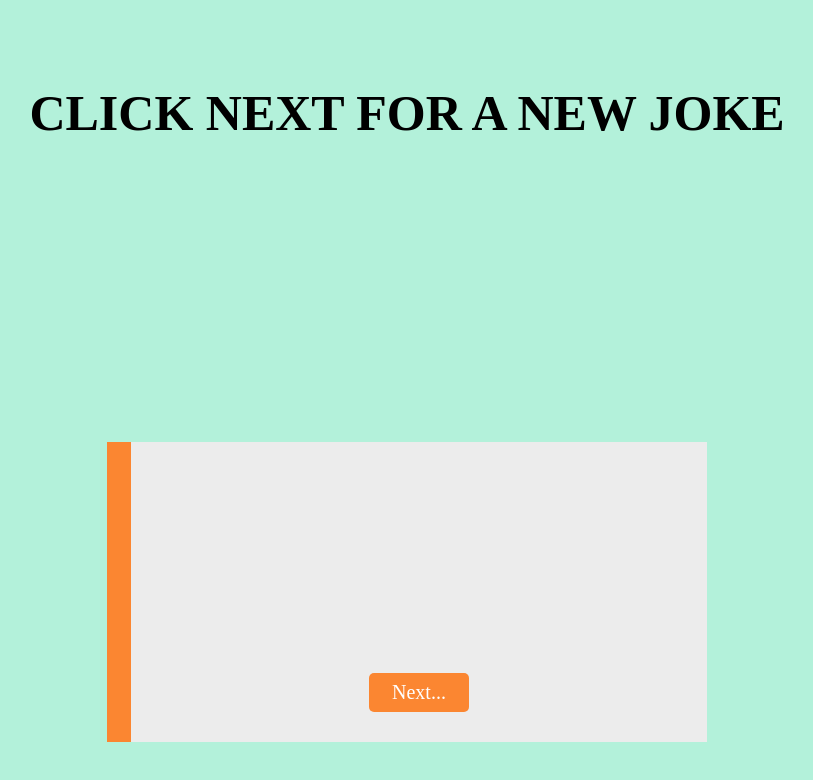
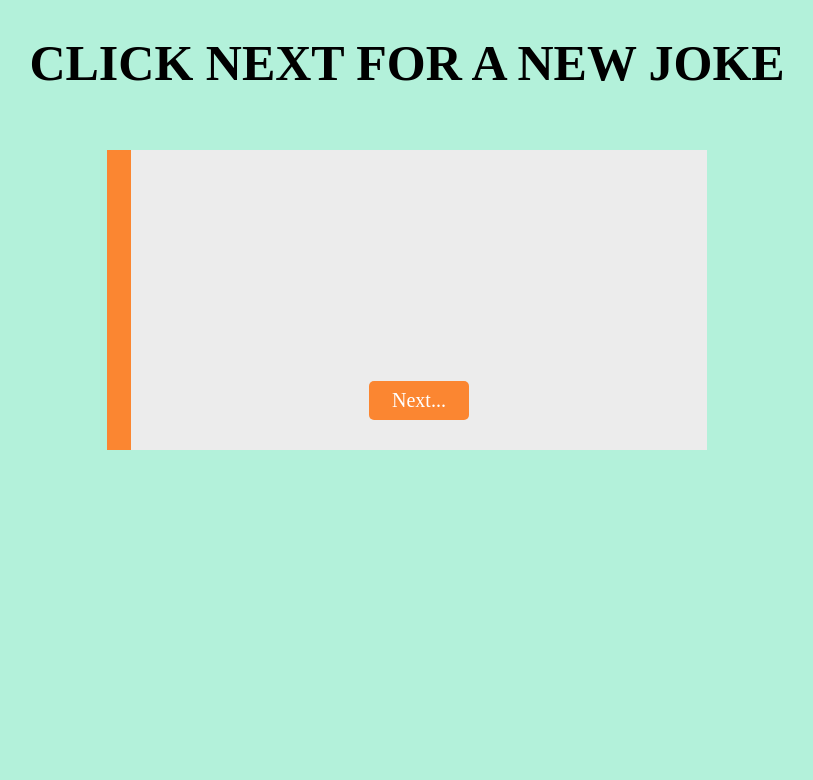
Before and after one commit to AUTOMCAS/dadjokes, a React (Create React App) app: page / in a window 1280 px wide. Shown: the top 780 px of the page, without its empty margins (233-1046 px from the left). Built offline with nearby package versions, Linux system fonts and the light colour scheme; no server answers; a web font is replaced by a local one.

Commit message:
Adjust Home and Joke container alignment

```diff
--- a/src/components/HomeContainer/HomeContainer.css
+++ b/src/components/HomeContainer/HomeContainer.css
@@ -3,10 +3,8 @@
   flex-direction: column;
   align-items: center;
   justify-content: center;
-  margin-top: 50px;
 }
 
 h1 {
-  margin-bottom: 300px;
   font-size: 50px;
 }
--- a/src/components/JokeCardContainer/JokeCardContainer.css
+++ b/src/components/JokeCardContainer/JokeCardContainer.css
@@ -5,6 +5,7 @@
   height: 300px;
   max-width: 100%;
   max-height: 100%;
+  margin-top: 25px;
 }
 
 .joke-card-container-side-bar {
```
